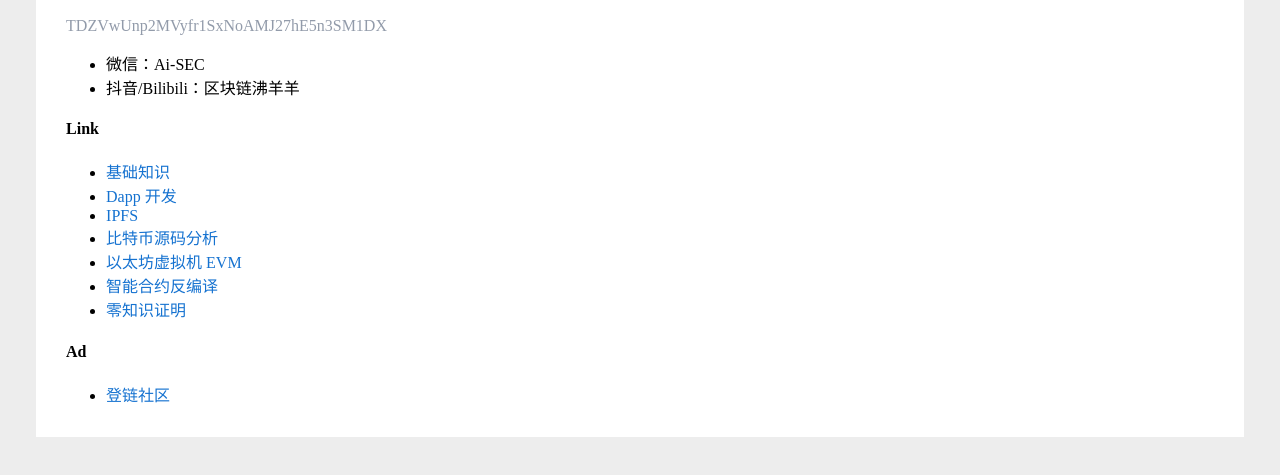
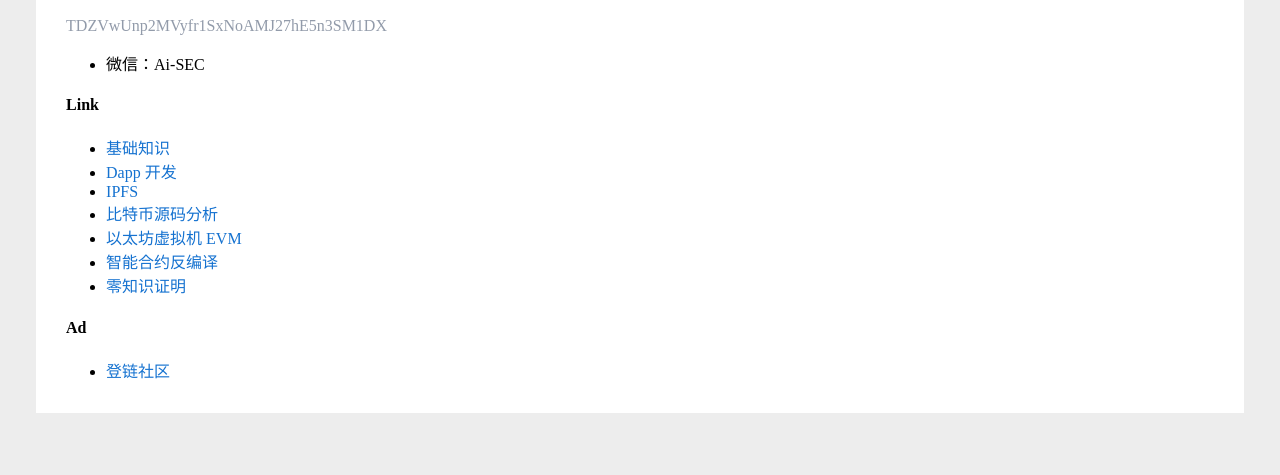
Before and after one commit to ai-sec/ai-sec.github.io, a plain HTML site: page index.html in a window 1280 px wide. Shown: the part 111-586 px from the top of the page. Drawn offline with nearby package versions, Linux system fonts and the light colour scheme.

Commit message:
Update index.html

```diff
--- a/index.html
+++ b/index.html
@@ -15,7 +15,6 @@
 <div style="color: #929baa">TDZVwUnp2MVyfr1SxNoAMJ27hE5n3SM1DX</div>
 
 - 微信：Ai-SEC
-- 抖音/Bilibili：区块链沸羊羊
 
 #### Link
 
```
